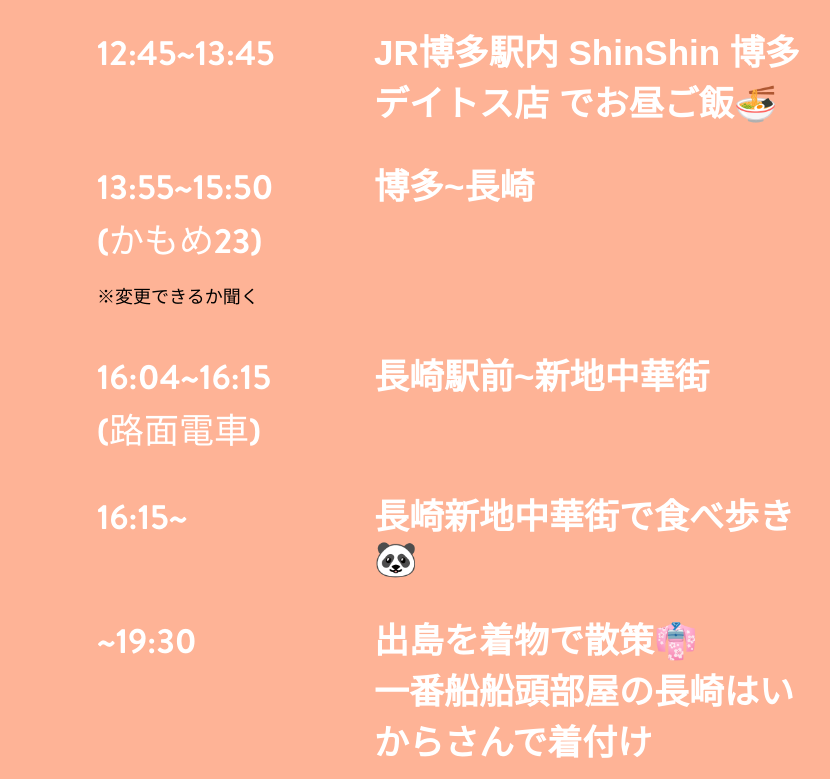
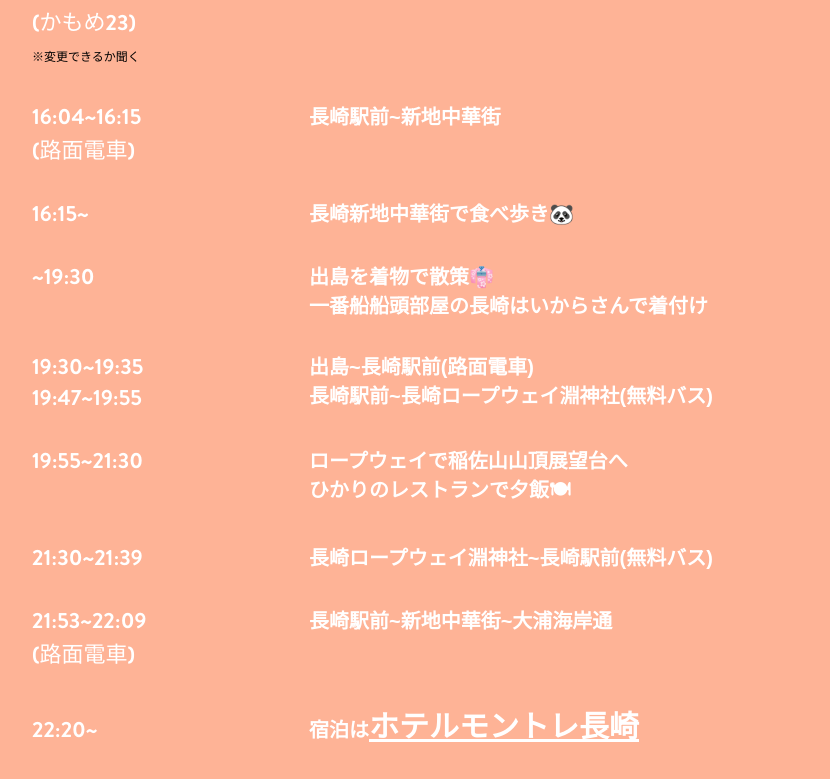
Before and after one commit to YukaNagatomo/nagasaki-trip, a plain HTML site: page index.html in a window 1280 px wide. Shown: the part 1283-2062 px from the top of the page, without its empty margins (180-1010 px from the left). Drawn offline with Linux system fonts and the light colour scheme.

Commit message:
responsive

```diff
--- a/index.html
+++ b/index.html
@@ -8,9 +8,9 @@
 </head>
 
 <body>
-  <section id="top">
+  <header id="top">
     <h1>1 Year<br>Anniv.<br>Trip<br>In NAGASAKI</h1>
-  </section>
+  </header>
   <section id="day1">
     <h1>Day1</h1>
     <table>
--- a/style.css
+++ b/style.css
@@ -14,25 +14,7 @@
 }
 
 body {
-  min-width: 750px;
   font-family: "Yu Gothic", "游ゴシック", YuGothic, "游ゴシック体", "ヒラギノ角ゴ Pro", "メイリオ", sans-serif;
-}
-
-section {
-  text-align: center;
-  color: #fff;
-}
-
-section h1 {
-  padding: 30px 0;
-  font-size: 70px;
-  font-family: "Brandon_bld";
-  letter-spacing: 2px;
-}
-
-section a {
-  color: #fff;
-  font-size: 45px;
 }
 
 #top {
@@ -54,11 +36,29 @@
   -webkit- transform: translateY(-50%) translateX(-50%);
   font-family: "timeforsalad";
   letter-spacing: 2px;
-  font-size: 160px;
+  font-size: 170px;
   color: #fff;
   line-height: 200px;
   text-shadow: 6px 6px 8px #222;
   font-weight: normal;
+  text-align: center;
+}
+
+section {
+  text-align: center;
+  color: #fff;
+}
+
+section h1 {
+  padding: 30px 0;
+  font-size: 70px;
+  font-family: "Brandon_bld";
+  letter-spacing: 2px;
+}
+
+section a {
+  color: #fff;
+  font-size: 45px;
 }
 
 table {
@@ -79,6 +79,7 @@
   width: 250px;
   font-family: "Brandon_bld";
   font-weight: normal;
+  font-size: 37px;
 }
 
 table span {
@@ -100,3 +101,29 @@
   background-color: #F9CC88;
   padding: 70px 0;
 }
+
+@media screen and (min-width: 1000px) {
+  #top h1 {
+    font-size: 100px;
+    line-height: 100px;
+  }
+  section a {
+    font-size: 30px;
+  }
+  table {
+    width: 860px;
+  }
+  td {
+    font-size: 20px;
+    vertical-align: text-bottom;
+    font-weight: bold;
+  }
+  .date {
+    font-size: 22px;
+  }
+
+  table span {
+    color: #000;
+    font-size: 12px;
+  }
+}
```
